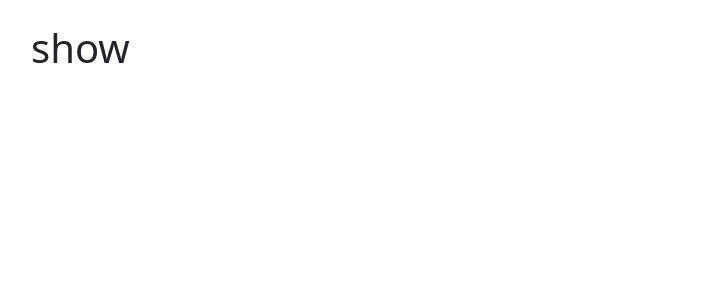
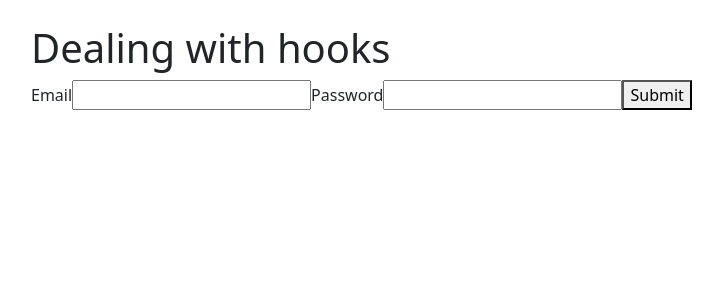
Before and after one commit to tylerstambaugh/wds-notes, a React (Vite) app: page /hooksDemo in a window 1280 px wide. Shown: the top 300 px of the page, without its empty margins (51-774 px from the left). Built offline with nearby package versions, Linux system fonts and the light colour scheme.

Commit message:
added hooks demo

```diff
--- a/src/App.tsx
+++ b/src/App.tsx
@@ -6,6 +6,7 @@ import { NewNote } from "./NewNote";
 import { useLocalStorage } from "./useLocalStorage";
 import { useMemo } from "react";
 import { v4 as uuidV4 } from "uuid";
+import { HooksDemo } from "./hooksDemo/hooksDemo";
 
 export type Note = {
   id: string;
@@ -64,6 +65,7 @@ function App() {
           <Route path="edit" element={<h1>edit</h1>} />
         </Route>
         <Route path="*" element={<Navigate to="/" />} />
+        <Route path="/hooksDemo" element={<HooksDemo />} />
       </Routes>
     </Container>
   );
--- /dev/null
+++ b/src/hooksDemo/HooksDemo.tsx
@@ -0,0 +1,10 @@
+import { UseRefDemo } from "./useRefDemo";
+
+export function HooksDemo() {
+  return (
+    <>
+      <h1>Dealing with hooks</h1>
+      <UseRefDemo />
+    </>
+  );
+}
--- /dev/null
+++ b/src/hooksDemo/UseRefDemo.tsx
@@ -0,0 +1,24 @@
+import { FormEvent, useRef } from "react";
+
+export function UseRefDemo() {
+  const emailRef = useRef<HTMLInputElement>(null);
+  const passwordRef = useRef<HTMLInputElement>(null);
+
+  function onSubmit(e: FormEvent<HTMLFormElement>) {
+    e.preventDefault();
+    console.log({
+      email: emailRef.current?.value,
+      password: passwordRef.current?.value,
+    });
+  }
+
+  return (
+    <form onSubmit={(e) => onSubmit(e)}>
+      <label htmlFor="email">Email</label>
+      <input ref={emailRef} type="email" id="email" />
+      <label htmlFor="password">Password</label>
+      <input ref={passwordRef} type="password" id="password" />
+      <button type="submit">Submit</button>
+    </form>
+  );
+}
```
